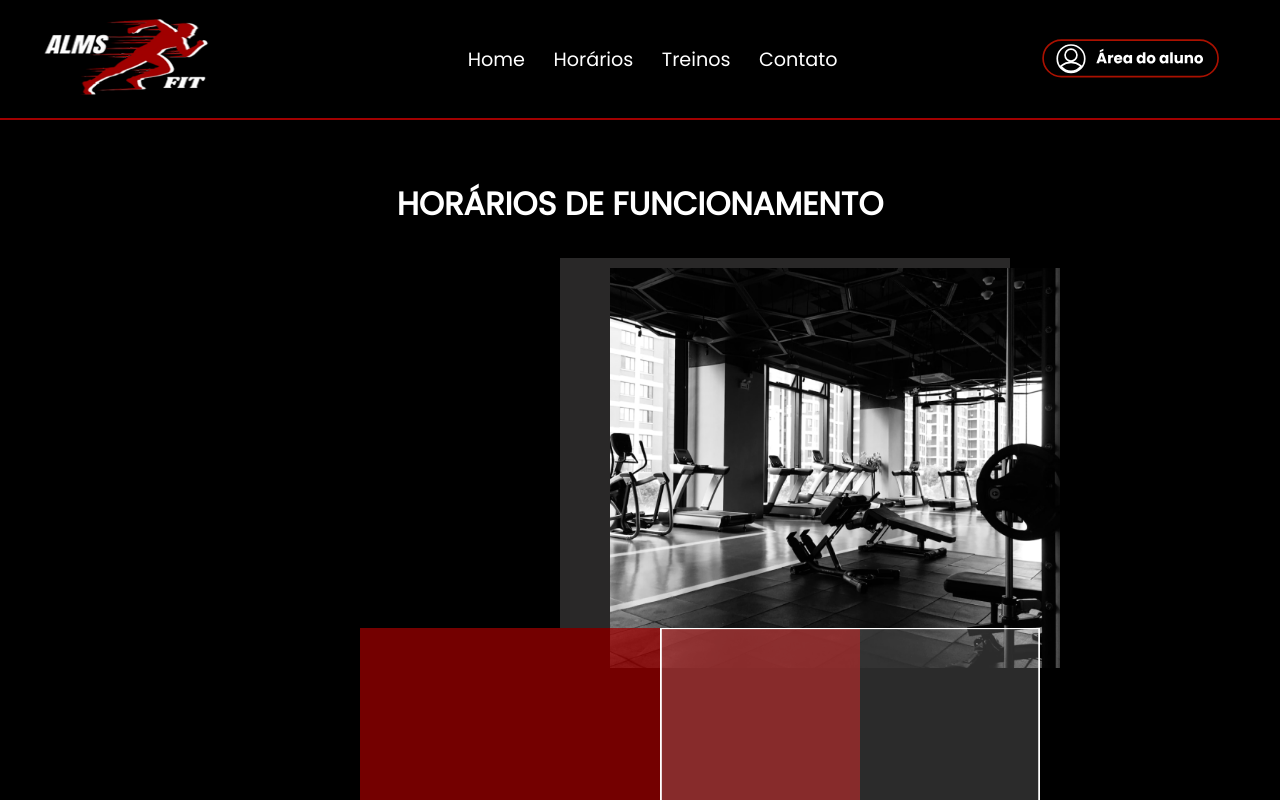
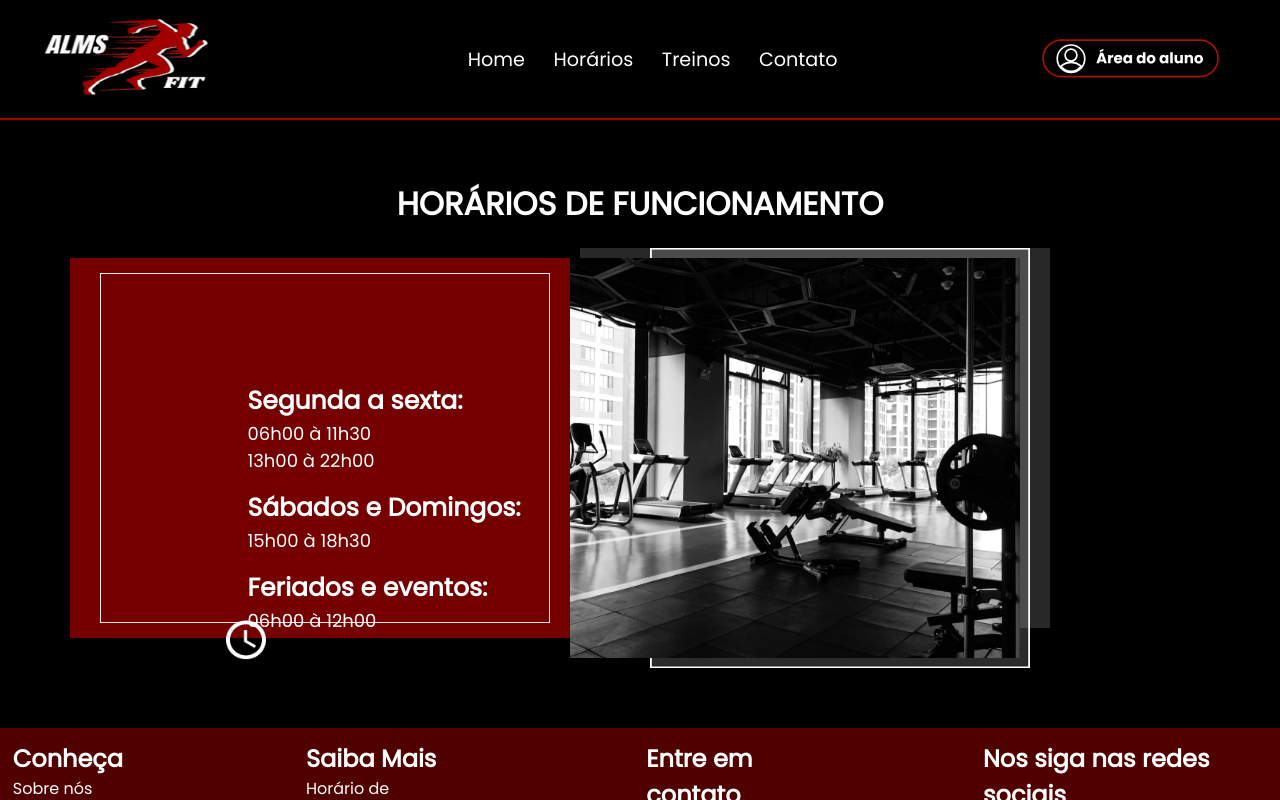
Before and after one commit to Anacaroline16/Fabrica-de-Software, a Next.js app in the folder almsfit/: page /TELAS/horarios in a window 1280 px wide. Shown: the top 800 px of the page. Built offline with nearby package versions, Linux system fonts and the light colour scheme.

Commit message:
teladeContato

```diff
--- a/almsfit/src/app/TELAS/horarios/horarios.module.css
+++ b/almsfit/src/app/TELAS/horarios/horarios.module.css
@@ -30,6 +30,22 @@
   .horarios {
     margin-top: 20px;
     font-size: 18px;
+    position: absolute;
+    top: 60%; /* Posiciona no centro verticalmente */
+    left: 30%; /* Posiciona no centro horizontalmente */
+    transform: translate(-50%, -50%); /* Ajusta para centralizar */
+    color: white; /* Cor do texto */
+    text-align: left;
+  }
+
+  .time{
+    margin-top: 20px;
+    font-size: 18px;
+    position: absolute;
+    top: 75%; /* Posiciona no centro verticalmente */
+    left: 20%; /* Posiciona no centro horizontalmente */
+    text-align: left;
+    transform: translateX(-30px);  /* Ajuste o valor conforme necessário */
   }
 
   .TituloMaior {
@@ -53,30 +69,40 @@
 
   .img1{
     display: flex;
-    position: absolute;
-    margin-top: 480px;
-    margin-left: 250px;
+    position: relative;
+    margin-top: 30px;
+    margin-left: 210px;
     justify-content: flex-start;
+    flex: 1;
+
   }
 
   .img2{
     display: flex;
     justify-content: flex-end;
-    margin-left: 200px;
-    margin-top: 30px;
+    margin-left: 220px;
+    margin-top: -430px; /* Move a imagem para cima */
   }
 
   .img3{
-    display: flex;
+    display: block;
     justify-content: flex-start;
-    position: absolute;
-    margin-right: 400px;
     flex: 1;
-
+    margin-top: -370px; /* Move a imagem para cima */
+    margin-left: -290px;
   }
 
   .img4{
     display: flex;
-    position: relative;
-    margin-left: 300px;
+    margin-left: 290px;
+    flex: 1;
+    margin-top: -390px; /* Move a imagem para cima */
   }
+
+  .img5{
+    display: flex;
+    justify-content: flex-start;
+    margin-top: -460px; /* Move a imagem para cima */
+    margin-left: -240px;
+    transform: translateX(-20px);  /*Ajuste o valor conforme necessário */
+  }
--- a/almsfit/src/app/TELAS/horarios/page.js
+++ b/almsfit/src/app/TELAS/horarios/page.js
@@ -18,25 +18,32 @@ export default function Horário() {
                   alt="retangulo-1"/>
               </div>
 
+              <div className={styles.img5}>
+              <Image src="/images/Rectangle 99.png"
+                  width={450}
+                  height={350}
+                  alt="retangulo-5"/>
+              </div>
+
               </div>
 
               <div className={styles.TodasAsImgsADireita}>
               <Image src="/images/Rectangle 91 (2).png"
                   alt="retangulo-2"
-                  width={450}
-                  height={370}
+                  width={470}
+                  height={380}
                   className={styles.img2}/>
 
               <Image src="/images/Rectangle 91.png"
                   alt="retangulo-3"
                   width={500}
-                  height={370}
+                  height={380}
                   className={styles.img3}/>
 
               <Image src="/images/Rectangle 97 (1).png"
                   alt="retangulo-4"
                   width={380}
-                  height={340}
+                  height={420}
                   className={styles.img4}/>
               </div>
 
```
Also changed, not shown: almsfit/public/images/Rectangle 99.png (added).
